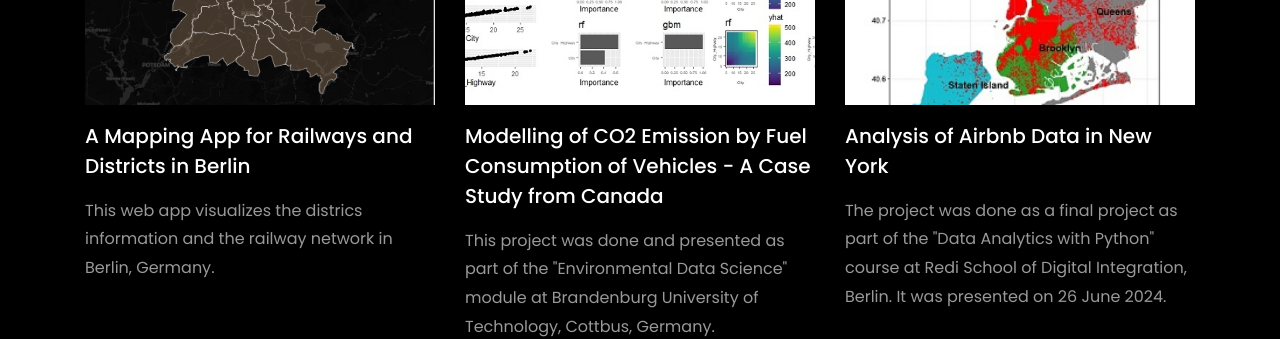
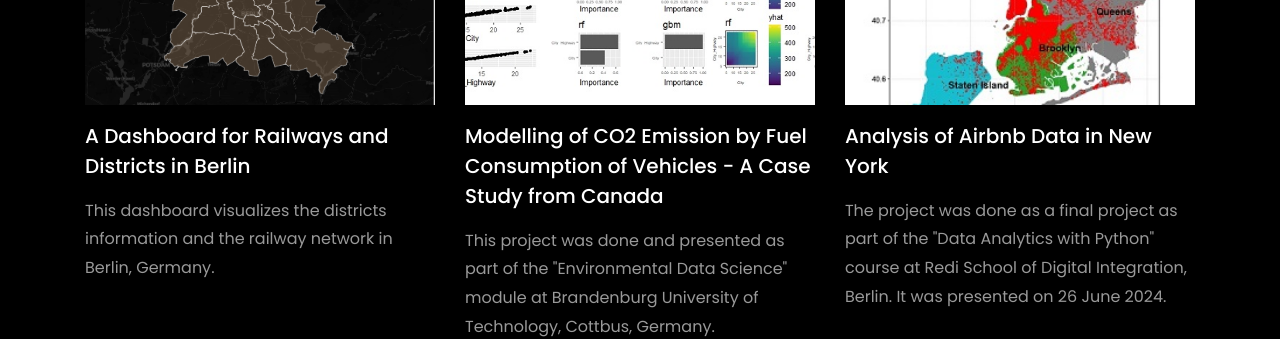
Before and after one commit to mirraisul/mirraisul.github.io, a plain HTML site: page index.html in a window 1280 px wide. Shown: the part 3300-3639 px from the top of the page. Drawn offline with Linux system fonts and the light colour scheme; files whose address does not match are found by name.

Commit message:
edited project title

```diff
--- a/index.html
+++ b/index.html
@@ -438,8 +438,8 @@
               </a>
               <div class="text mt-3 float-right d-block">
 
-                <h3 class="heading"><a href="https://berlindistrictsandrailways.streamlit.app/">A Mapping App for Railways and Districts in Berlin</a></h3>
-                <p>This web app visualizes the districs information and the railway network in Berlin, Germany.</p>
+                <h3 class="heading"><a href="https://berlindistrictsandrailways.streamlit.app/">A Dashboard for Railways and Districts in Berlin</a></h3>
+                <p>This dashboard visualizes the districts information and the railway network in Berlin, Germany.</p>
               </div>
             </div>
           </div>
```
